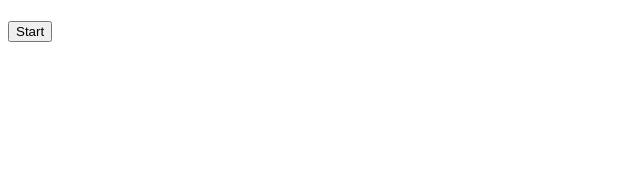
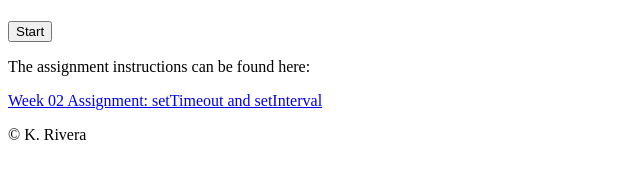
Before and after one commit to kvrivera/wdd330-individual, a plain HTML site: page week2-setTimeout-activity.html in a window 1280 px wide. Shown: the whole page, without its empty margins (0-640 px from the left). Drawn offline with Linux system fonts and the light colour scheme.

Commit message:
updated html for week 02 assignment

```diff
--- a/week2-setTimeout-activity.html
+++ b/week2-setTimeout-activity.html
@@ -9,8 +9,21 @@
     <script src="scripts/week2-setTimeout-activity.js" defer></script>
 </head>
 <body>
-    <h1 id="countdown"></h1>
-    <button id="startButton">Start</button>
+    <header>
+        <h1 id="countdown"></h1>
+        <button id="startButton">Start</button>
+    </header>
+    <main>
+        <p>
+            The assignment instructions can be found here:
+        </p>
+        <p>
+            <a href="https://byui-cse.github.io/wdd330-ww-course/week02/prepare-settimeout-setinterval.html">Week 02 Assignment: setTimeout and setInterval</a>
+        </p>
+    </main>
+    <footer>
+        &copy K. Rivera
+    </footer>
 
 </body>
 </html>
```
